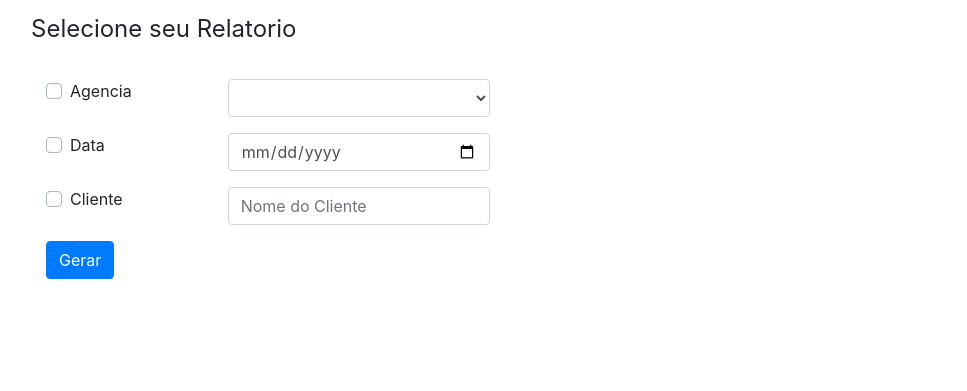
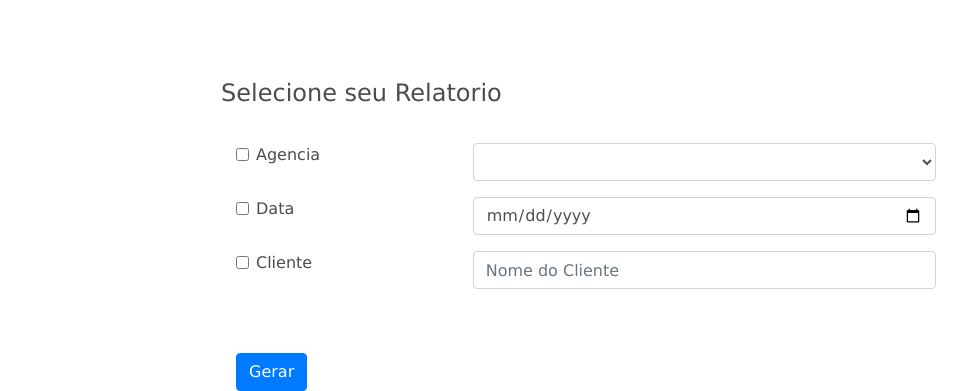
Before and after one commit to cotoski/projetogamaitauturmab11b, a PHP site: page /html/solicitarelatorio.html in a window 1280 px wide. Shown: the part 433-824 px from the top of the page, without its empty margins (54-1021 px from the left). Before the commit the page ends 712 px from the top, so only its background shows below. Run offline with PHP 8.4, Linux system fonts and the light colour scheme; lists and menus that the app fills with data are empty.

Commit message:
Ajuste CSS

```diff
--- a/frontend/css/biblioteca_css.css
+++ b/frontend/css/biblioteca_css.css
@@ -1,3 +1,14 @@
-p{
-    color: #7fffd4
+.fundo{
+    background-color:#FF9900;
+   }
+
+.fonte{
+    color: rgb(78, 75, 75);
+    font-size: 14px bold 50px;
+    font-family: verdana;
+
 }
+
+.alinharDireita{
+    text-align: right;
+}
--- a/frontend/html/solicitarelatorio.html
+++ b/frontend/html/solicitarelatorio.html
@@ -19,12 +19,18 @@
         crossorigin="anonymous"></script>
 
     <script src="../js/solicitarelatorio.js"></script>
+    <link rel="stylesheet" href="/css/biblioteca_css.css">
 
 </head>
 
 <body>
 
     <div class="container">
+        <div class="row fundo ">
+            <div class="col-xs-2 col-md-2 col-sm-2 menu"><img src="/img/logoitau.png" width="40%"> </div>
+            <div class="col-xs-10 col-md-10 col-sm-10 menu"></div>
+
+        </div>
         <div class="row">
             <div class="col-lg-2 col-md-2 col-sm-2 menu"></div>
             <div class="col-lg-8 col-md-8 col-sm-8 menu"></div>
@@ -36,7 +42,7 @@
         <div class="row">
             <br>
             <br>
-            <div class="col-lg-8 col-md-8 col-sm-8 menu">
+            <div class="col-lg-10 col-md-10 col-sm-10 menu">
                 <div class="media">
                     <img src="..." class="mr-3" alt="...">
                     <div class="media-body">
@@ -45,7 +51,7 @@
                     </div>
                 </div>
             </div>
-            <div class="col-lg-4 col-md-4 col-sm-4 menu">
+            <div class="col-lg-2 col-md-2 col-sm-2 alinharDireita">
                 <button class="btn btn-primary" onclick="fazerLogout(event)">Logout</button>
 
             </div>
@@ -58,20 +64,21 @@
         <br>
         <br>
 
-        <div class="row">
-            <div class="col-lg-12 col-md-12 col-sm-12 menu">
+        <div class="row fonte">
+            <div class="col-lg-2 col-md-2 col-sm-2 menu"></div>
+            <div class="col-lg-8 col-md-8 col-sm-8 menu">
                 <form>
                     <legend>Selecione seu Relatorio</legend>
                     <br>
                     <div class="col">
                         <div class="form-row">
-                            <div class="form-group col-lg-2">
-                                <div class="custom-control custom-checkbox">
-                                    <input type="checkbox" class="custom-control-input" id="checkbox_agencia">
-                                    <label class="custom-control-label" for="customCheck1">Agencia</label>
+                            <div class="form-group col-lg-4">
+                                <div class="form-check">
+                                    <input type="checkbox" class="form-check-input" id="checkbox_agencia">
+                                    <label class="form-check-label" for="customCheck1">Agencia</label>
                                 </div>
                             </div>
-                            <div class="form-group col-lg-3">
+                            <div class="form-group col-lg-8">
                                 <select id="sel_agencias" class="form-control">
 
                                 </select>
@@ -79,37 +86,39 @@
                         </div>
 
                         <div class="form-row">
-                            <div class="form-group col-lg-2">
-                                <div class="custom-control custom-checkbox">
-                                    <input type="checkbox" class="custom-control-input" id="checkbox_data">
-                                    <label class="custom-control-label" for="customCheck1">Data</label>
+                            <div class="form-group col-lg-4">
+                                <div class="form-check">
+                                    <input type="checkbox" class="form-check-input" id="checkbox_data">
+                                    <label class="form-check-label" for="customCheck1">Data</label>
                                 </div>
                             </div>
-                            <div class="form-group col-lg-3">
+                            <div class="form-group col-lg-8">
                                 <input type="date" class="form-control" id="inputData">
                             </div>
                         </div>
 
                         <div class="form-row">
-                            <div class="form-group col-lg-2">
-                                <div class="custom-control custom-checkbox">
-                                    <input type="checkbox" class="custom-control-input" id="checkbox_cliente">
-                                    <label class="custom-control-label" for="customCheck1">Cliente</label>
+                            <div class="form-group col-lg-4">
+                                <div class="form-check">
+                                    <input type="checkbox" class="form-check-input" id="checkbox_cliente">
+                                    <label class="form-check-label" for="customCheck1">Cliente</label>
                                 </div>
                             </div>
-                            <div class="form-group col-lg-3">
+                            <div class="form-group col-lg-8">
                                 <input type="text" class="form-control" id="inputNome" placeholder="Nome do Cliente">
                             </div>
                         </div>
 
                     </div>
                     <div class="col">
+                        <br>
+                        <br>
                         <button class="btn btn-primary" onclick="gerarRelatorio(resposta)">Gerar</button>
                     </div>
                 </form>
 
             </div>
-
+            <div class="col-lg-2 col-md-2 col-sm-2 menu"></div>
         </div>
 
         <div class="row" id="tableResposta"></div>
```
Also changed, not shown: frontend/html/agendamento.html (+9 -2 lines), frontend/img/logoitau.png (added).
